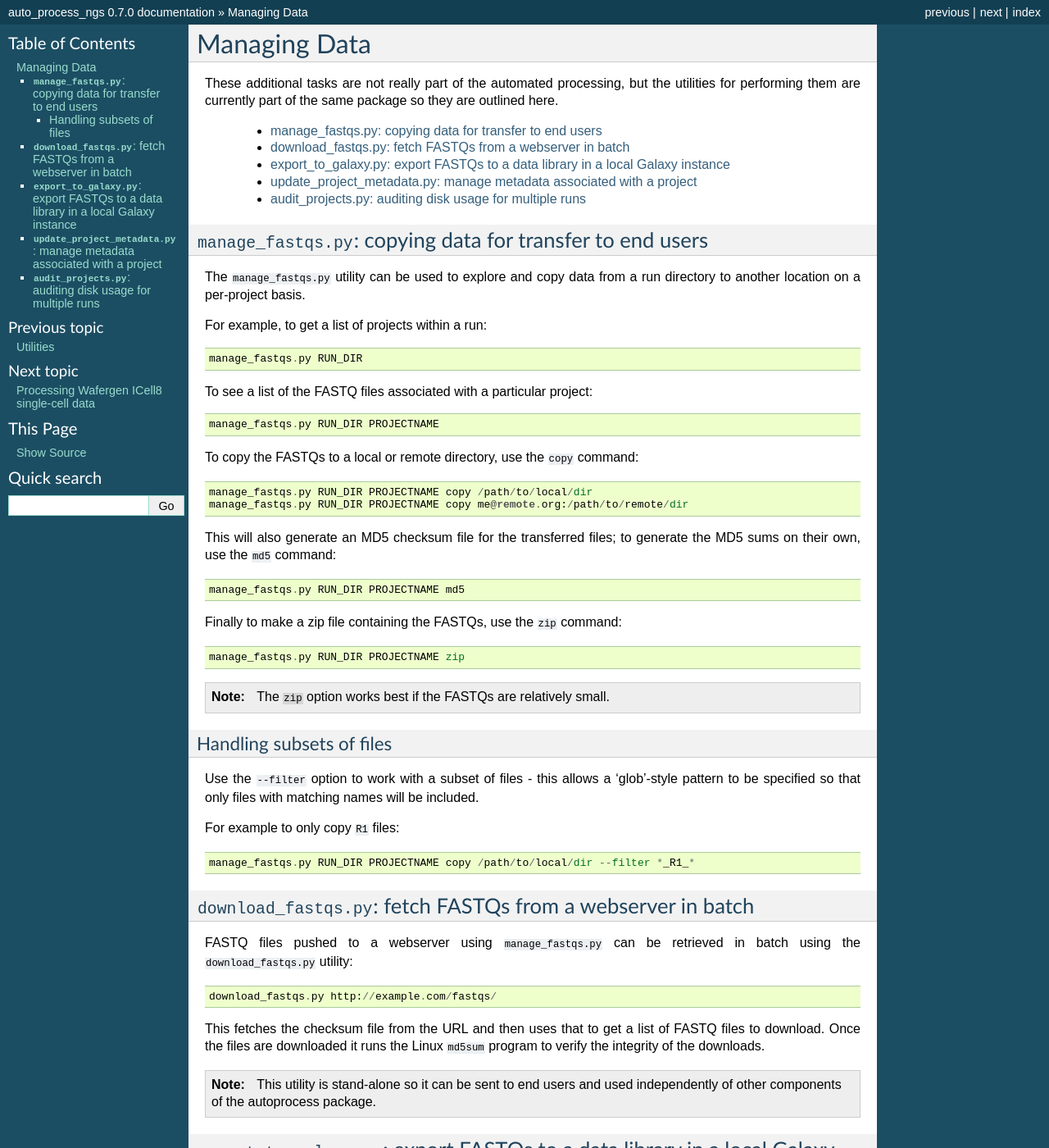
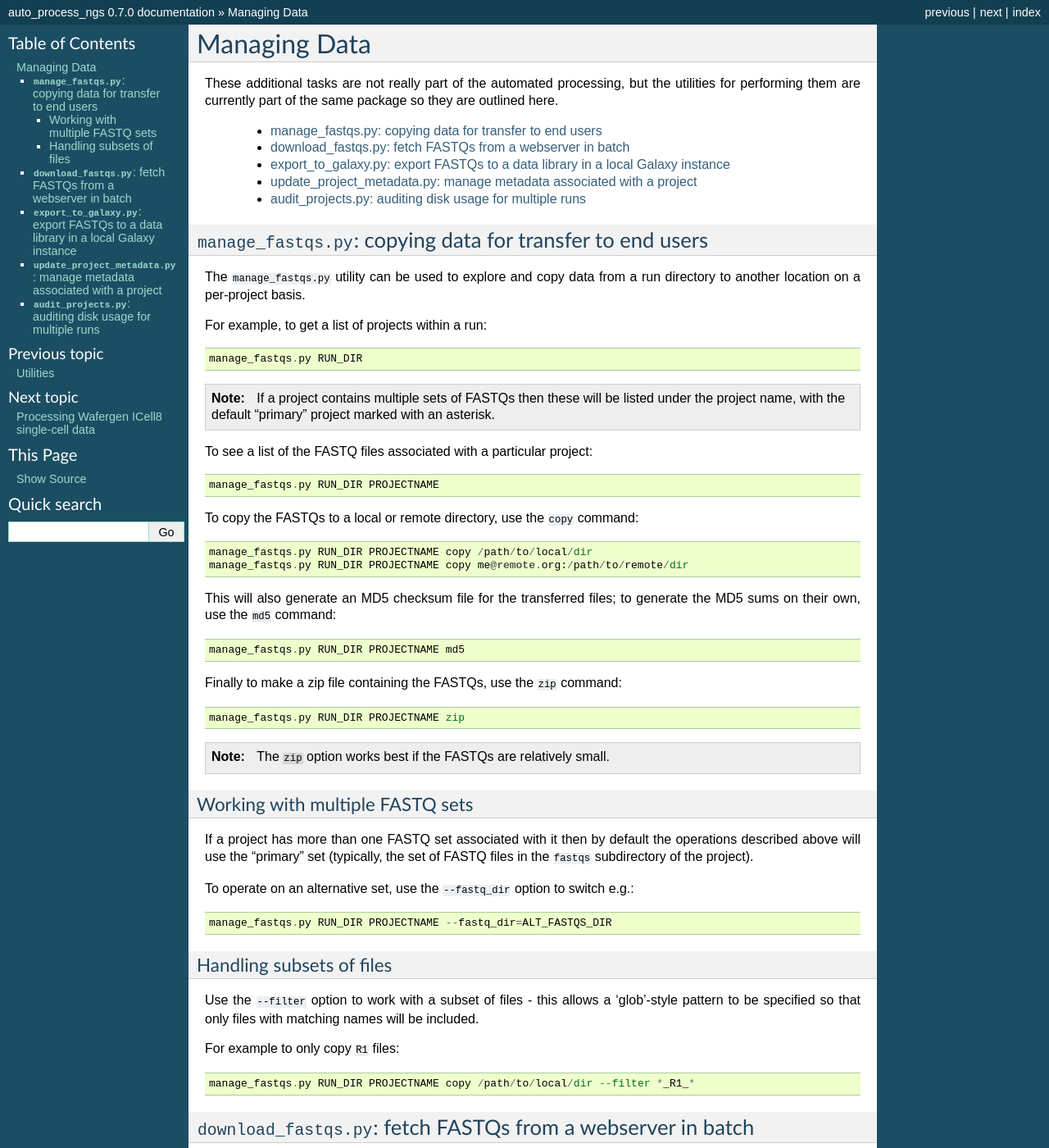
Before and after one commit to fls-bioinformatics-core/auto_process_ngs, a Sphinx documentation site: the page built from docs/source/managing_data.rst, in a window 1280 px wide and 1400 px high. Shown: the whole window at 82% size. Built offline with Sphinx 7.4.7, drawn with Linux system fonts in a browser that asks for light colours.

Commit message:
Update documentation for 'manage_fastqs.py' to include alternative Fastq sets.

```diff
--- a/docs/source/managing_data.rst
+++ b/docs/source/managing_data.rst
@@ -23,6 +23,12 @@ For example, to get a list of projects within a run::
 
     manage_fastqs.py RUN_DIR
 
+.. note::
+
+   If a project contains multiple sets of FASTQs then these
+   will be listed under the project name, with the default
+   "primary" project marked with an asterisk.
+
 To see a list of the FASTQ files associated with a particular project::
 
     manage_fastqs.py RUN_DIR PROJECTNAME
@@ -44,6 +50,19 @@ Finally to make a zip file containing the FASTQs, use the ``zip`` command::
 .. note::
 
     The ``zip`` option works best if the FASTQs are relatively small.
+
+Working with multiple FASTQ sets
+--------------------------------
+
+If a project has more than one FASTQ set associated with it then by
+default the operations described above will use the "primary" set
+(typically, the set of FASTQ files in the ``fastqs`` subdirectory
+of the project).
+
+To operate on an alternative set, use the ``--fastq_dir`` option to
+switch e.g.::
+
+    manage_fastqs.py RUN_DIR PROJECTNAME --fastq_dir=ALT_FASTQS_DIR
 
 Handling subsets of files
 -------------------------
```
